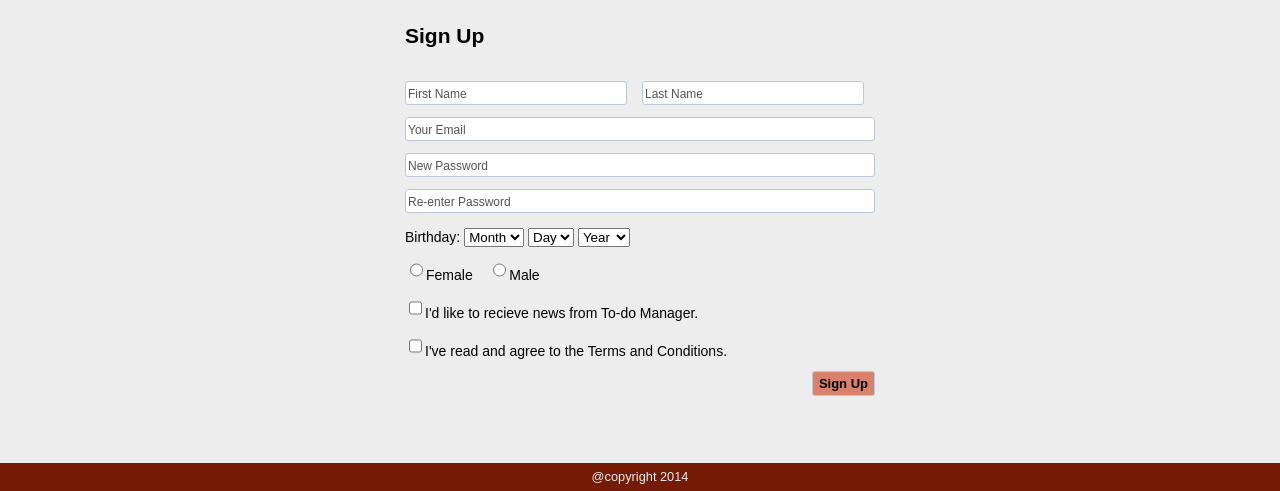
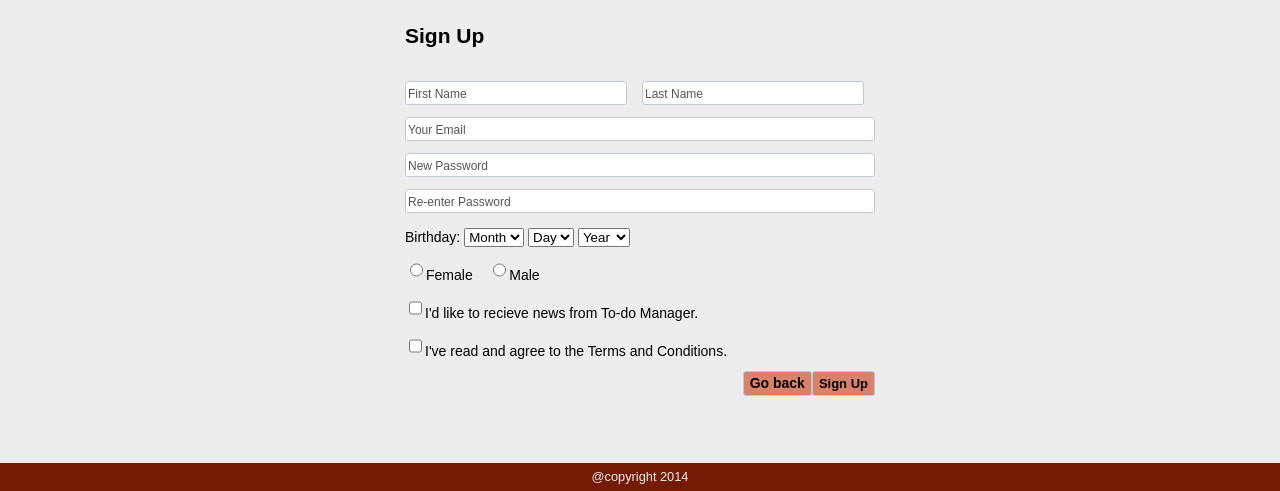
Before and after one commit to Taining/to-do, a PHP site: page /signup.php in a window 1280 px wide. Shown: the part 437-928 px from the top of the page. Run offline with PHP 8.4, Linux system fonts and the light colour scheme; a stand-in replaces the project's code that opens the database connection; some libraries are stand-ins or nearby versions.

Commit message:
signup page go back button

```diff
--- a/signup.php
+++ b/signup.php
@@ -155,7 +155,10 @@
             </tr>
             <tr>
                 <td></td>
-                <td><input type="submit" class="submit" value="Sign Up" /></td>
+                <td>
+                	<input type="submit" class="submit" value="Sign Up" />
+                	<button class="submit"><a href='login.php'><font color="black">Go back</font></a></button>
+                </td>
             </tr>
         </table>
     </form>
```
